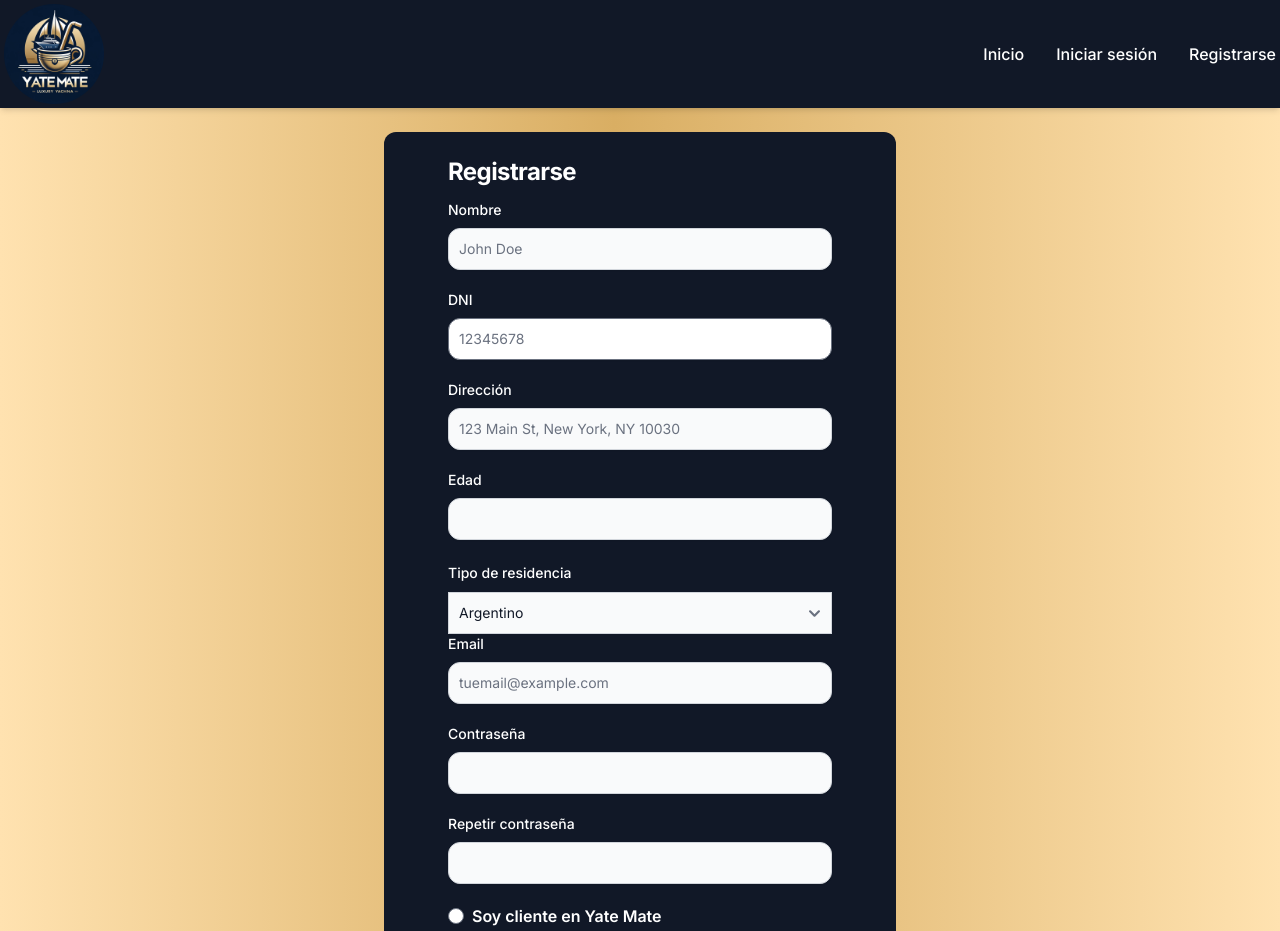
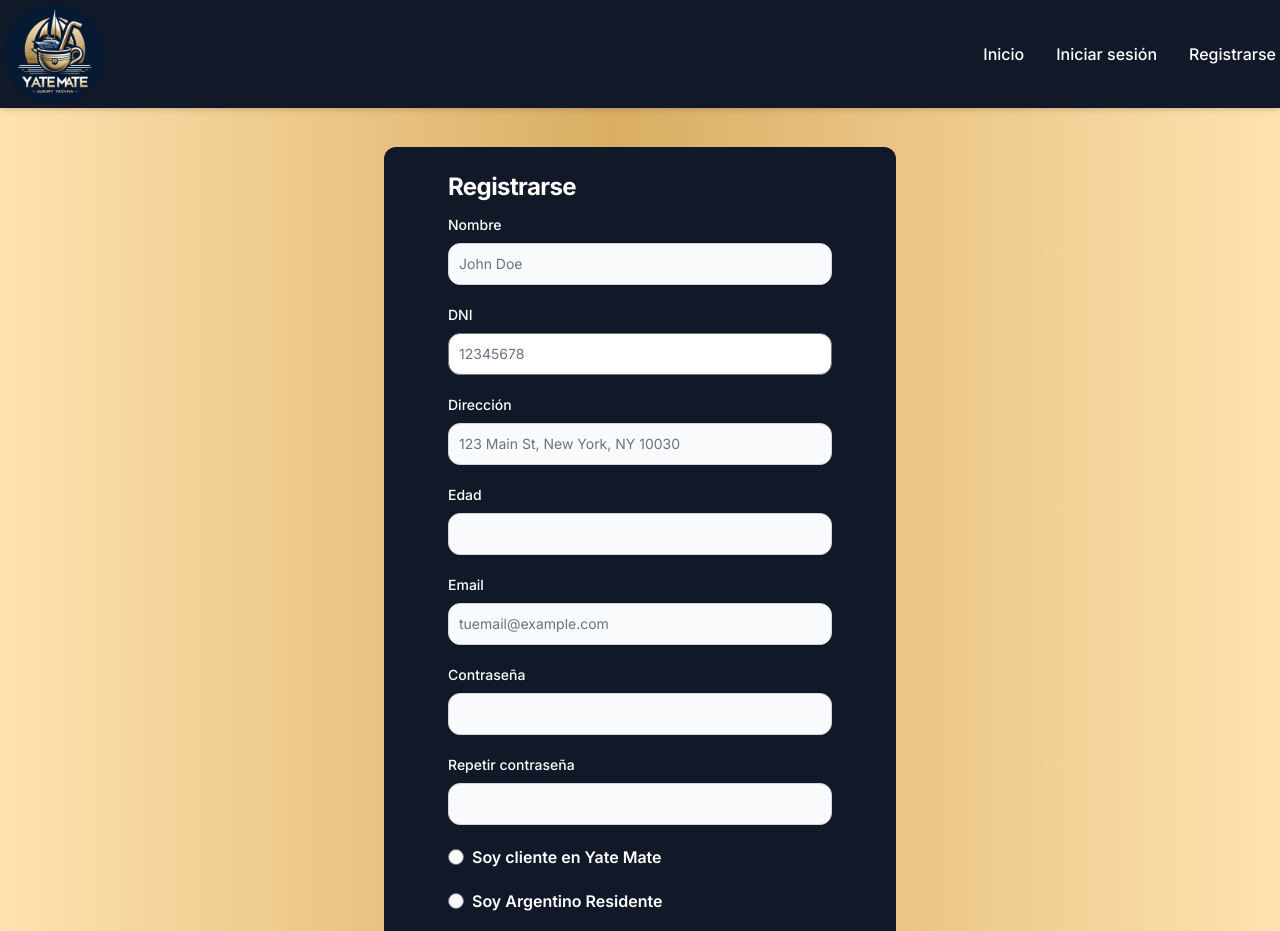
Before and after one commit to zoroskr/dock-hub, a Next.js app: page /register in a window 1280 px wide. Shown: the top 931 px of the page. Built offline with nearby package versions, Linux system fonts and the light colour scheme.

Commit message:
campo resident para Users en la db y checkbox en el UserForm

```diff
--- a/src/components/ui/UserForm.jsx
+++ b/src/components/ui/UserForm.jsx
@@ -21,10 +21,12 @@ const UserForm = ({ user, title, userId = false }) => {
       form.current.elements.fullName.value = user.fullName || "";
       form.current.elements.DNI.value = user.DNI || "";
       form.current.elements.address.value = user.address || "";
-      form.current.elements.email.value = user.email || "";
+        form.current.elements.email.value = user.email || "";
+        form.current.elements.age.value = user.age || "";
       form.current.elements.password.value = user.password || "";
       form.current.elements["repeat-password"].value = user.password || "";
       form.current.elements.isOwner.checked = user.isOwner || false;
+      form.current.elements.isResident.checked = user.isResident || false;
     }
   }, [user]);
 
@@ -49,6 +51,7 @@ const UserForm = ({ user, title, userId = false }) => {
       age: formData.get("age"),
       type: t,
       verified: false,
+      resident: formData.get("isResident") === "on"
     };
     console.log("user", user);
 
@@ -165,17 +168,6 @@ const UserForm = ({ user, title, userId = false }) => {
             />
           </div>
 
-          <div className="max-w-md">
-            <div className="mb-2 block">
-              <Label htmlFor="type" value="Tipo de residencia" className="text-white" />
-            </div>
-            <Select name="type" id="type" className="custom-select" required>
-              <option>Argentino</option>
-              <option>Resid</option>
-              <option>Inmuebles</option>
-            </Select>
-          </div>
-
           <div className="mb-5">
             <label for="email" className="block mb-2 text-sm font-medium text-white dark:text-white">
               Email
@@ -231,6 +223,21 @@ const UserForm = ({ user, title, userId = false }) => {
             </div>
           </div>
 
+          <div className="mb-5">
+            <div className="flex items-center gap-2">
+              <input
+                type="checkbox"
+                id="isResident"
+                name="isResident"
+                disabled={userId}
+                className="text-blue-500 rounded-xl focus:ring-blue-500 focus:border-blue-500 dark:focus:ring-blue-500 dark:focus:border-blue-500 dark:text-blue-500 dark:shadow-sm-light"
+              />
+              <label for="isResident" className="text-white dark:text-white font-semibold">
+                Soy Argentino Residente
+              </label>
+            </div>
+          </div>
+
           <button
             type="submit"
             className="text-black  bg-custom-yellow duration-300 hover:scale-105 focus:ring-4 focus:outline-none focus:ring-blue-300 font-medium rounded-xl text-sm px-5 py-2.5 text-center dark:bg-blue-600 dark:hover:bg-blue-700 dark:focus:ring-blue-800"
--- a/src/models/user.js
+++ b/src/models/user.js
@@ -12,6 +12,7 @@ const schema = new mongoose.Schema({
   confirmationToken: String,
   favorites: [String],
   chats: [String],
+  resident: Boolean, // Argentino residente o no
 });
 
 export default mongoose.models.User || mongoose.model('User', schema);
```
